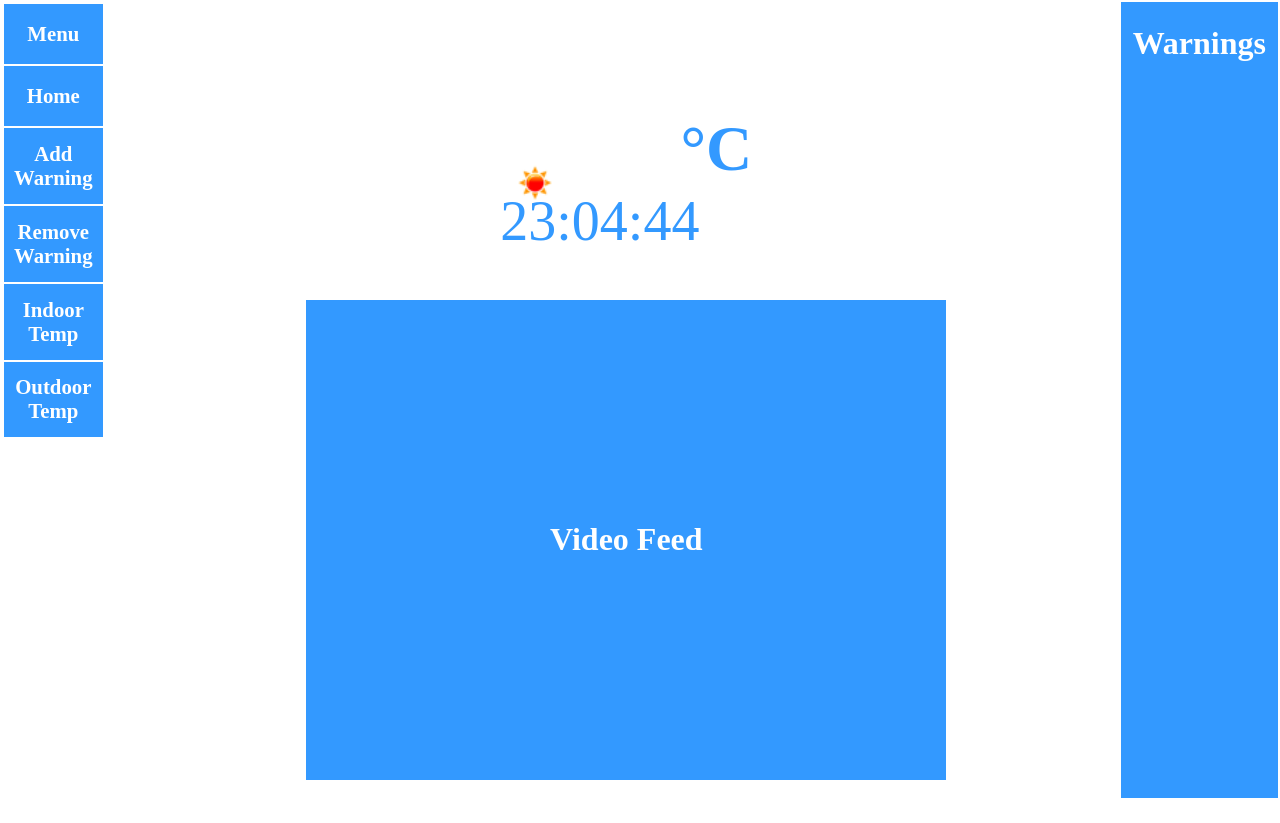
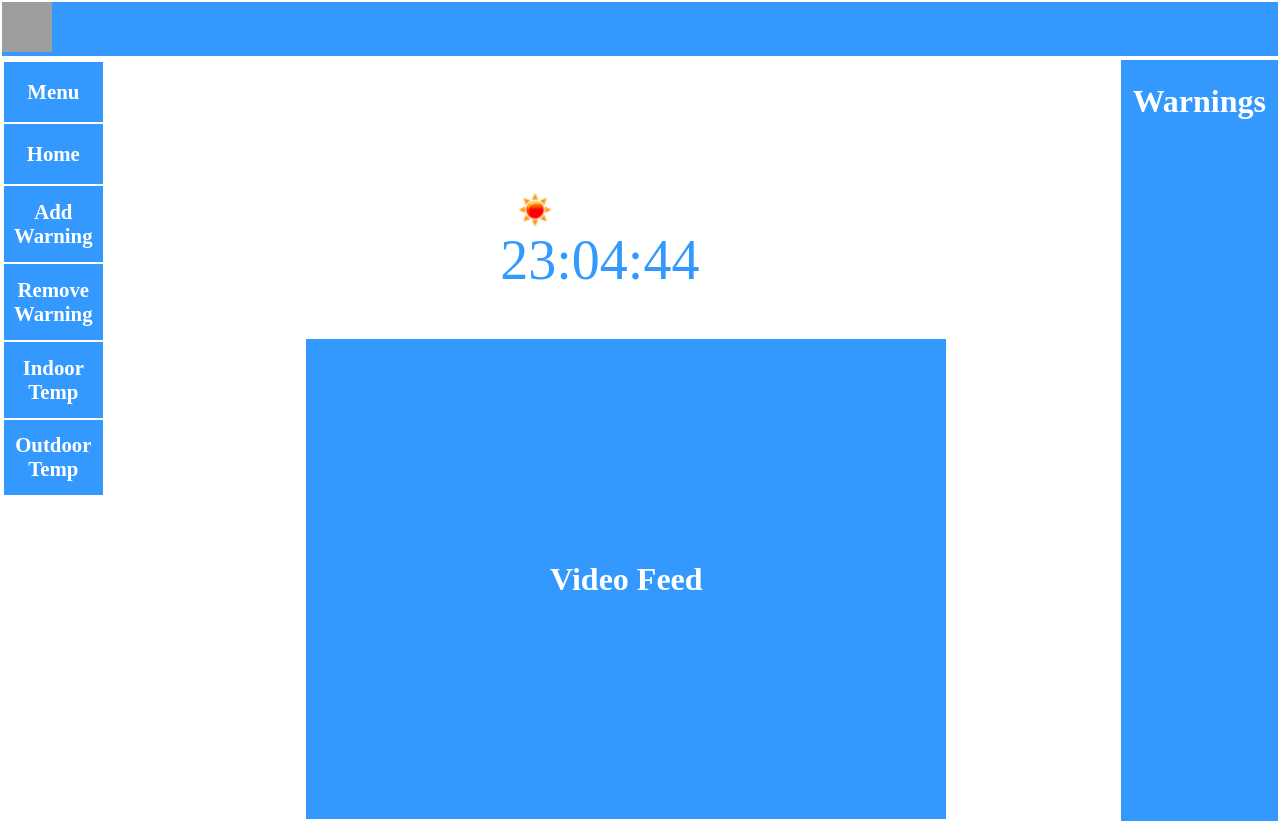
Before and after one commit to Tecnoman5000/ICSFinalProject, a PHP site: page / in a window 1280 px wide. Before the commit the page ends 798 px from the top, so only its background shows below. Run offline with PHP 8.4, Linux system fonts and the light colour scheme; data that the repository does not hold is empty; some libraries are stand-ins or nearby versions; grey boxes are pictures that could not be loaded.

Commit message:
Started work on banner
added a banner to the top of the page with the new logo, need to fix
white paces and table heights.

```diff
--- a/Website/index.php
+++ b/Website/index.php
@@ -8,6 +8,7 @@
 <html>
 <head>
 	<title>Morey - Home Information</title>
+	<link rel="shortcut icon" href="/logo.ico" >
 	<link rel="stylesheet" href="styles.css">
 	<meta http-equiv="Content-Type" content="text/html; charset=utf-8"/>
 	<script type="text/javascript" src="script_functions.js"></script>
@@ -16,12 +17,19 @@
 	//reload the weather div every minute
 	$(document).ready(function() {
 			setInterval(function() {
-				$('#weather_content_div').load(document.URL +  ' #weather_content_div');
+				$('#temp_indoor').load(document.URL +  ' #temp_indoor');
 			}, 60000);
 		});
 	</script>
 </head>
 <body onload="init()">
+	<table id="banner_table">
+		<tr style="background-color:#3399FF">
+			<td>
+				<img src="/logo.png" alt="logo" width="50px" height="50px">
+			</td>
+		</tr>
+	</table>
 	<table id="main_table">
 		<tr id="main_row">
 			<td id="main_menu_cell">
@@ -76,8 +84,8 @@
 								<table id="weather_table">
 									<tr id="weather_row">
 										<td id="weather_content">
-											<div id="weather_content_div">
-												<img src="icons/01d.png" alt="Sunny" id="weather_icon" width="70px" height="70px">
+											<img src="/01d.png" alt="Sunny" id="weather_icon" width="70px" height="70px">
+											<div id="weather_content_div" align="left">
 												<span id="temp_indoor" title="<?php print get_temp_timestamp(); ?>">
 													<h1 id="temp_indoor_h1">
 														<?php
--- a/Website/script_functions.js
+++ b/Website/script_functions.js
@@ -1,4 +1,4 @@
-var outside_temp_shown = false;
+var outside_temp_shown = true;
 var previous_minute = 0; //start the timed minute check
 var previous_second = 0; //start the timed second check
 var num_of_warnings = 0; //hold the number of active warnings
@@ -9,6 +9,7 @@ function init(){
 	startTime();
 	second_update();
 	minute_update();
+	outdoor_temp();
 }
 
 //run on the minute
@@ -89,6 +90,7 @@ function weather_update(){
 //display indoor temp
 function indoor_temp(){
 	document.getElementById("temp_outdoor").style.display = "none";
+	document.getElementById("weather_icon").src= "01d.png"; // update weather icon
 	document.getElementById("temp_indoor").style.display = "inline";
 	outside_temp_shown = false;
 }
@@ -100,7 +102,7 @@ function outdoor_temp(){
 	var outside_temp = Math.round(weather_update().main.temp - 273.15); //calculate the temp in C
 	var icon_name = weather_update().weather[0].icon; //hold icon name
 	document.getElementById("temp_outdoor_h1").innerHTML = outside_temp+"&#176C"; //get current outside temp from api
-	document.getElementById("weather_icon").src="icons/"+icon_name+".png"; // update weather icon
+	document.getElementById("weather_icon").src= icon_name+".png"; // update weather icon
 	document.getElementById("temp_outdoor").style.display = "inline";
 	outside_temp_shown = true;
 }
--- a/Website/styles.css
+++ b/Website/styles.css
@@ -8,9 +8,15 @@ html,body,table{
 	height:100%;
 }
 
+#banner_table{
+	width:100%;
+	height:auto;
+}
+
 #main_table{
 	width:100%;
 	text-align:center;
+	height:auto;
 }
 
 #main_menu_div{
@@ -87,6 +93,10 @@ h3,h1.main_mid_cell{
 	line-height:0px;
 }
 
+#weather_content_div{
+	vertical-align:top;
+}
+
 #weather_icon{
 	float:left;
 }
@@ -94,6 +104,10 @@ h3,h1.main_mid_cell{
 #weather_content{
 	text-align:right;
 	font-size:200%;
+}
+
+#temp_indoor{
+	display:none;
 }
 
 /*#time_row{
```
Also changed, not shown: Website/logo.ico (added).
